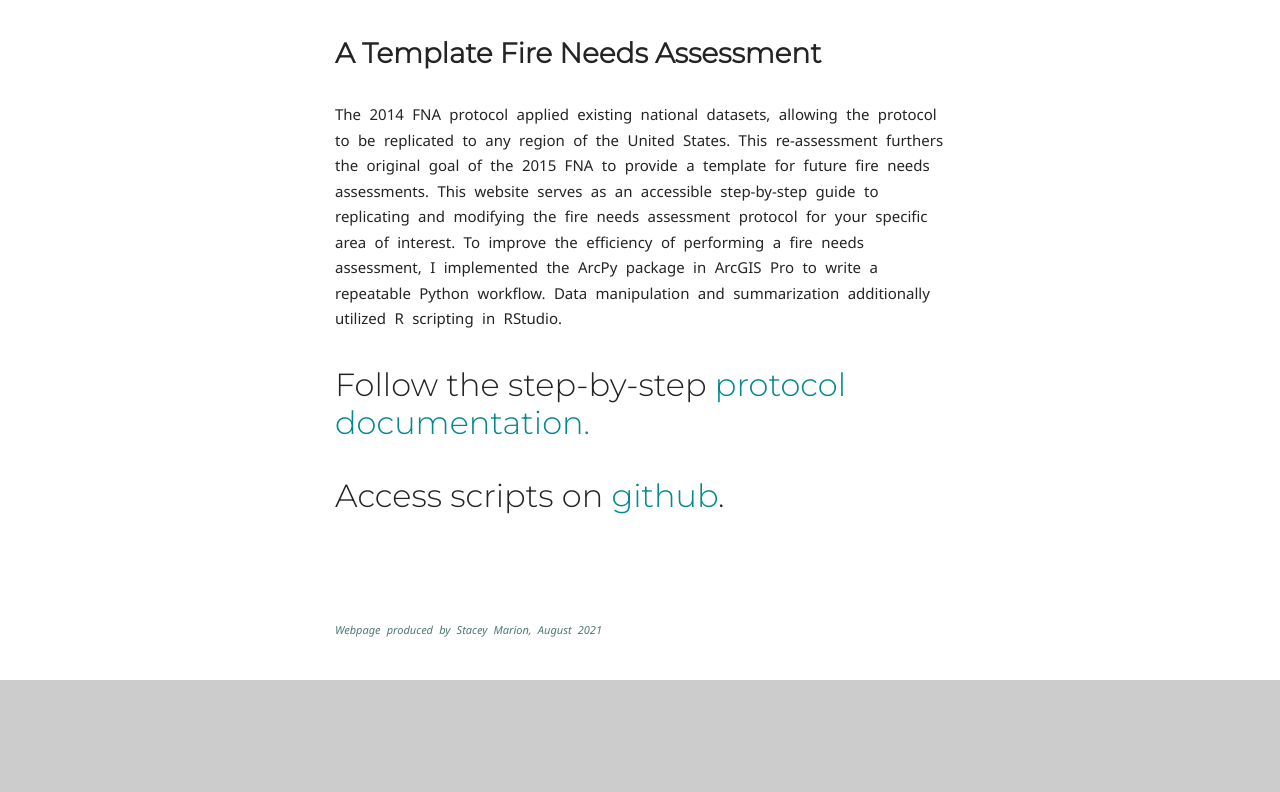
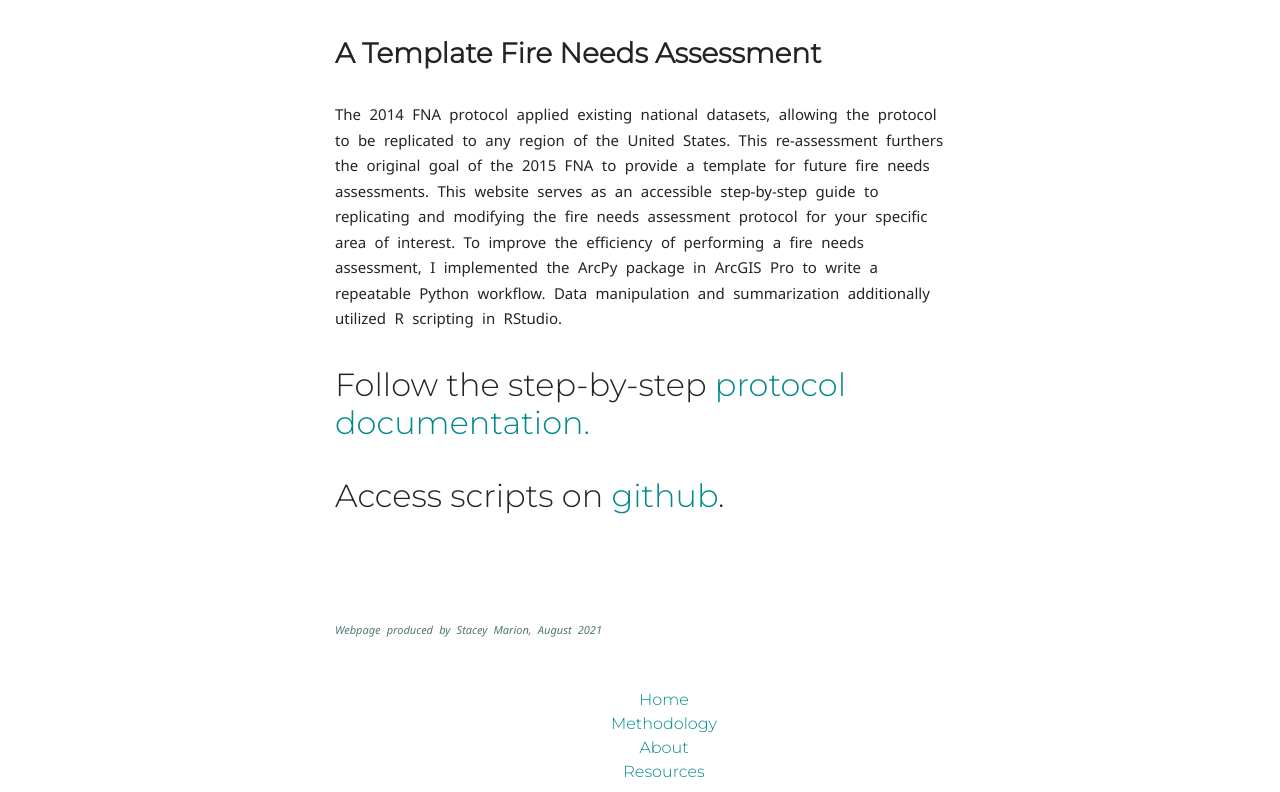
Before and after one commit to staceymarion/fna, a plain HTML site: page methodology.html in a window 1280 px wide. Shown: the part 3045-3837 px from the top of the page. Before the commit the page ends 3725 px from the top, so only its background shows below. Drawn offline with Linux system fonts and the light colour scheme.

Commit message:
Fix tab functions
Added tab functions at page bottoms

```diff
--- a/css/style.css
+++ b/css/style.css
@@ -59,6 +59,7 @@
     text-transform: uppercase;
     font-family: 'Montserrat';
 }
+
 
 /* Navbar collapsed styles */
 .navbar-toggler {
--- a/methodology.html
+++ b/methodology.html
@@ -113,9 +113,36 @@
                     <!--<p class="credits">Content contributions from Andrea Weissgerber and Jeb Barzen, Wisconsin Prescribed Fire Council</p>
                     <p class="credits">contact: smarion@wisc.edu</p>-->
                     <br>
+                <!-- Create the navbar -->
+                    <nav class="navbar navbar-expand-lg navbar-default">
+                        <div class="container-fluid">
+                            <div class="navbar">
+                                <!-- Creates the navbar header -->
+                                <button type="button" class="navbar-toggler" data-toggle="collapse" data-target="#navbar-header" aria-expanded="false" aria-controls="navbar-header">
+                                    <span class="sr-only">Toggle navigation</span>
+                                    <svg width="1em" height="1em" viewBox="0 0 16 16" class="bi bi-list" xmlns="http://www.w3.org/2000/svg">
+                                        <path fill-rule="evenodd" d="M2.5 11.5A.5.5 0 0 1 3 11h10a.5.5 0 0 1 0 1H3a.5.5 0 0 1-.5-.5zm0-4A.5.5 0 0 1 3 7h10a.5.5 0 0 1 0 1H3a.5.5 0 0 1-.5-.5zm0-4A.5.5 0 0 1 3 3h10a.5.5 0 0 1 0 1H3a.5.5 0 0 1-.5-.5z" /></svg>
+                                    <span class="menu"> Menu</span>
+                                </button> <!-- Hamburger button for smaller devices -->
+                                <a class="navbar-brand" href="index.html"> <!-- Your website brand name -->
+                                    <h2 class="brand"></h2>
+                                </a>
+                            </div>
 
+                            <div id="navbar-header" class="collapse navbar-collapse text-center">
+                                <!-- Links to include in navbar -->
+                                <ul class="nav navbar-nav mx-auto flex-nowrap"> <!-- right justify tabs ml-auto-->
+                                    <!-- Unordered list for links on navbar -->
+                                    <li"><a href="index.html">Home</a></li>
+                                    <li><a href="methodology.html">Methodology</a></li>
+                                    <li><a href="about.html">About</a></li>
+                                    <li><a href="resources1.html">Resources</a></li>
+                                </ul>
+                            </div> <!-- end .navbar-collapse -->
+                        </div> <!-- end .container -->
+                    </nav> <!-- end navigation bar -->
                 </div>
-
+                <br><br>
                 <div class="col-md-3 resume">
                 </div>
             </div>
```
Also changed, not shown: index.html (+27 -0 lines).
